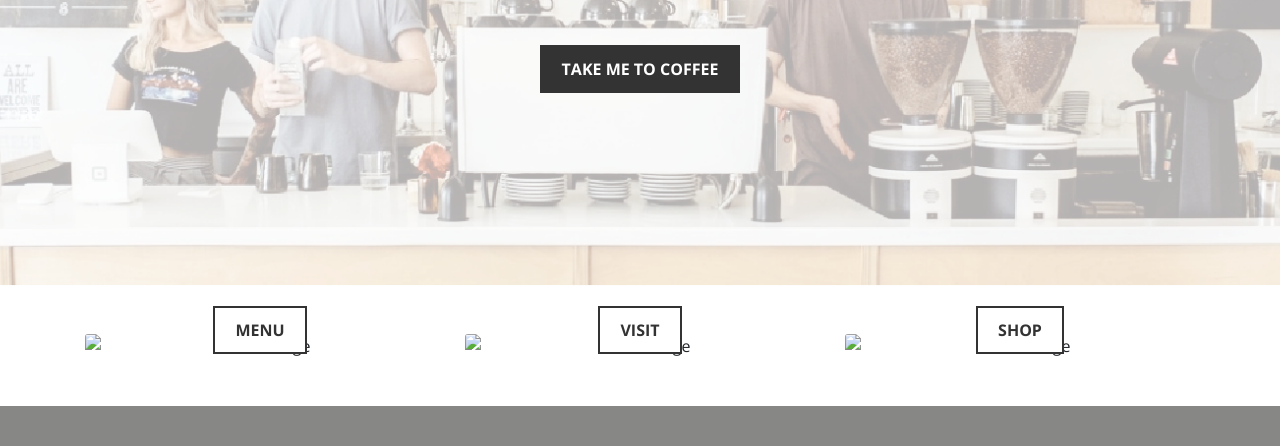
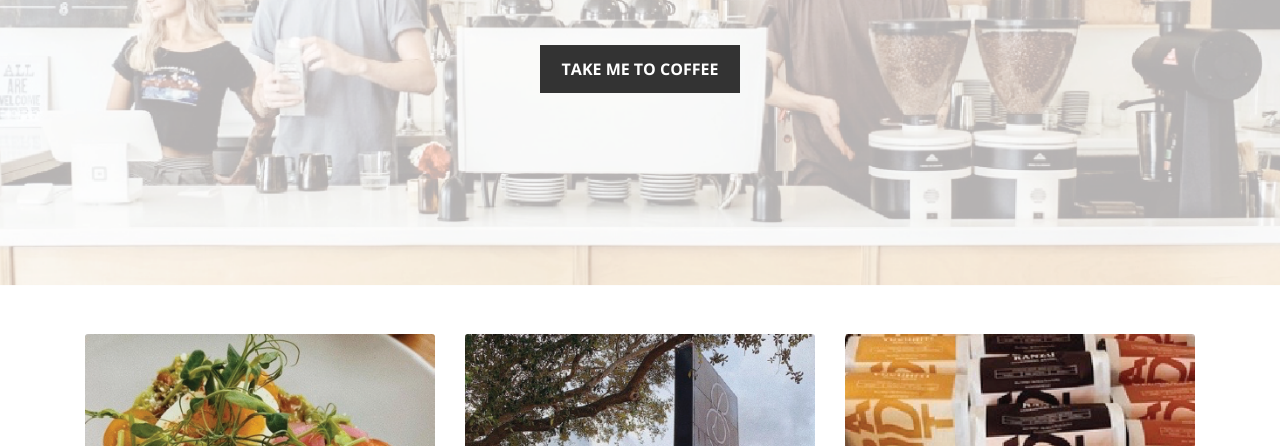
Before and after one commit to ejkragon/p1-darnell-friedman-kresky, a plain HTML site: page index.html in a window 1280 px wide. Shown: the part 354-800 px from the top of the page. Drawn offline with nearby package versions, Linux system fonts and the light colour scheme; files that its build step writes are made by us from their sources; the site is published under a folder, as on GitHub Pages, so addresses that start at the root find nothing; a script that the page names is missing.

Commit message:
Corrected img links

```diff
--- a/index.html
+++ b/index.html
@@ -58,7 +58,7 @@
       <div class="row">
         <!-- Bootstrap Card -->
         <div class="col-md-4 card">
-          <img class="card-img" src="/img/bc-bttn-img-1.png" alt="Card image">
+          <img class="card-img" src="img/bc-bttn-img-1.png" alt="Card image">
           <div class="card-img-overlay d-flex justify-content-center align-items-end">
             <a class="bttn-white" href="#">Menu</a>
           </div>
@@ -66,7 +66,7 @@
 
         <!-- Bootstrap Card -->
         <div class="col-md-4 card">
-          <img class="card-img" src="/img/bc-bttn-img-2.png" alt="Card image">
+          <img class="card-img" src="img/bc-bttn-img-2.png" alt="Card image">
           <div class="card-img-overlay d-flex justify-content-center align-items-end">
             <a class="bttn-white" href="#">Visit</a>
           </div>
@@ -74,7 +74,7 @@
 
         <!-- Bootstrap Card -->
         <div class="col-md-4 card">
-          <img class="card-img" src="/img/bc-bttn-img-3.png" alt="Card image">
+          <img class="card-img" src="img/bc-bttn-img-3.png" alt="Card image">
           <div class="card-img-overlay d-flex justify-content-center align-items-end">
             <a class="bttn-white" href="#">Shop</a>
           </div>
--- a/less/variables.less
+++ b/less/variables.less
@@ -5,7 +5,8 @@
 @white: #ffffff;
 @char: #2a3d45;
 
-
+// Fonts
 @font: 'Open Sans';
 
+// Transitions
 @fade: .3s ease;
```
